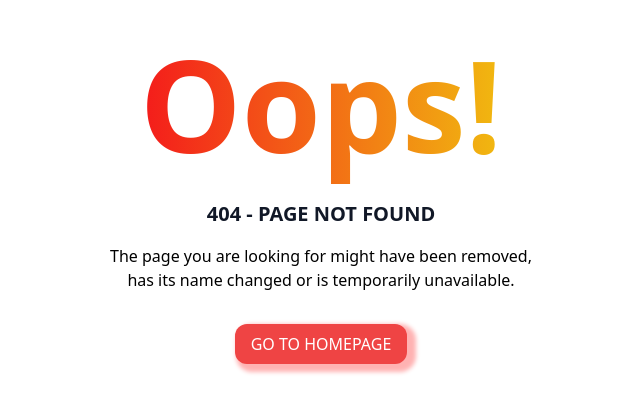
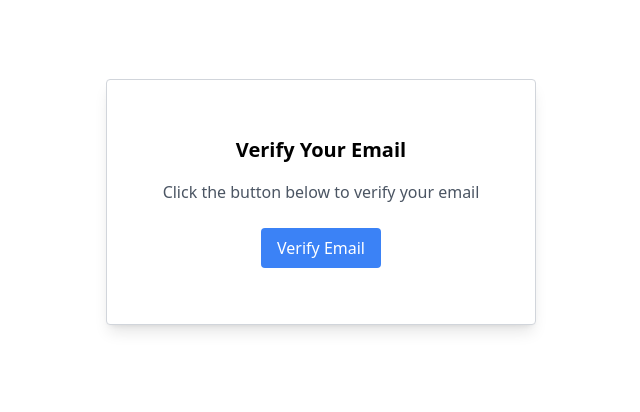
Before and after one commit to artistatbl/MakerBelief-s, a Vue app in the folder Taskfront/: page /VerifyEmail/1 in a window 1280 px wide. Before the commit this address had no page. Shown: the part 198-610 px from the top of the page, without its empty margins (319-959 px from the left). Built offline with nearby package versions, Linux system fonts and the light colour scheme.

Commit message:
EmailService/Update

```diff
--- /dev/null
+++ b/Taskfront/src/components/VerifyEmail.vue
@@ -0,0 +1,45 @@
+<template>
+  <div class="flex items-center justify-center h-screen mx-auto text-center ">
+    <div class="box bg-white border border-gray-300 shadow-lg rounded p-14 mx-auto">
+      <h1 class="text-xl font-bold mb-4 ">Verify Your Email</h1>
+      <p class="text-gray-600 mb-6 ">
+        Click the button below to verify your email
+      </p>
+      <a
+        :href="verificationLink"
+        class="inline-block px-4 py-2 text-white bg-blue-500 rounded hover:bg-blue-600 mx-auto"
+        >Verify Email</a
+      >
+    </div>
+  </div>
+</template>
+
+<script>
+import { emailService } from "../service/email.service";
+
+export default {
+  data() {
+    return {
+      verificationStatus: "", // Initialize the verification status message
+    };
+  },
+  methods: {
+    verifyEmail() {
+      const verificationToken = this.$route.params.verificationToken;
+      emailService
+        .verifyEmail(verificationToken)
+        .then(() => {
+          this.verificationStatus = "Email verification successful";
+        })
+        .catch((error) => {
+          this.verificationStatus =
+            "Email verification failed: " + error.message;
+        });
+    },
+  },
+};
+</script>
+
+<style>
+
+</style>
--- a/Taskfront/src/router/index.js
+++ b/Taskfront/src/router/index.js
@@ -8,6 +8,7 @@ import Dashboard  from "../components/Dashboard.vue"
 import NotFound from '../components/NotFound.vue'
 import Article from "../components/Article.vue"
 import ArticleView from "../components/ArticleView.vue"
+import VerifyEmail from "../components/VerifyEmail.vue"
 
 
 
@@ -49,6 +50,11 @@ const routes = [
         component: ArticleView
 
     },
+    {
+        path: "/VerifyEmail/:verificationToken",
+        component: VerifyEmail
+
+    },
 
     {
         path: "/:pathMatch(.*)*",
--- /dev/null
+++ b/Taskfront/src/service/email.service.js
@@ -0,0 +1,33 @@
+
+
+const verifyEmail = (verificationToken) => {
+	return fetch("http://localhost:3333/verify-email/" +verificationToken)
+	  .then((response) => {
+	    if (response.status === 200) {
+		 return response.json();
+	    } else {
+		 throw new Error("Email verification failed");
+	    }
+	  })
+	  .then((resJson) => {
+	    return resJson;
+	  })
+	  .catch((error) => {
+	    console.log("Error:", error);
+	    return Promise.reject(error);
+	  });
+   };
+
+
+
+
+
+
+
+
+
+  export const emailService = {
+	verifyEmail,
+
+
+ }
```
